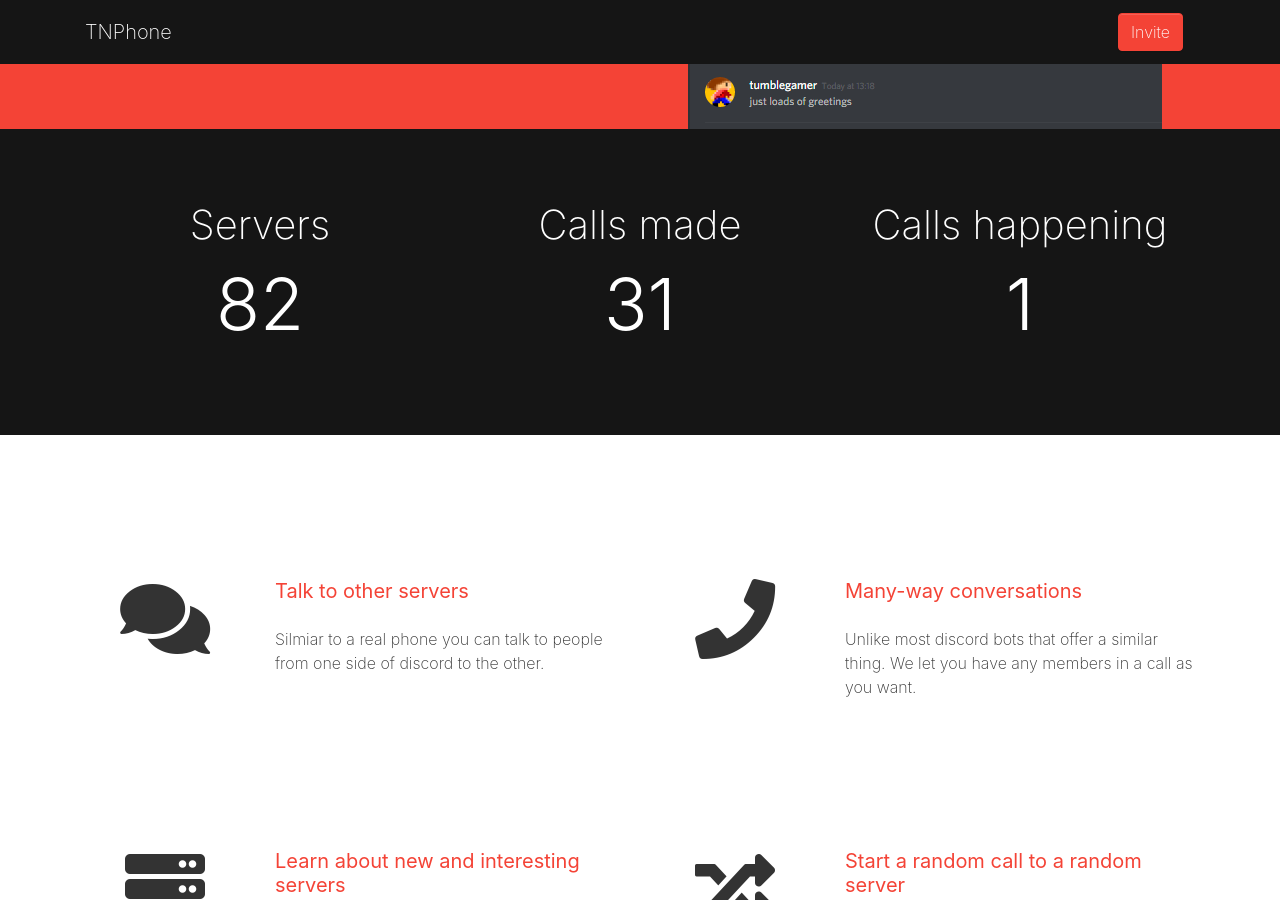
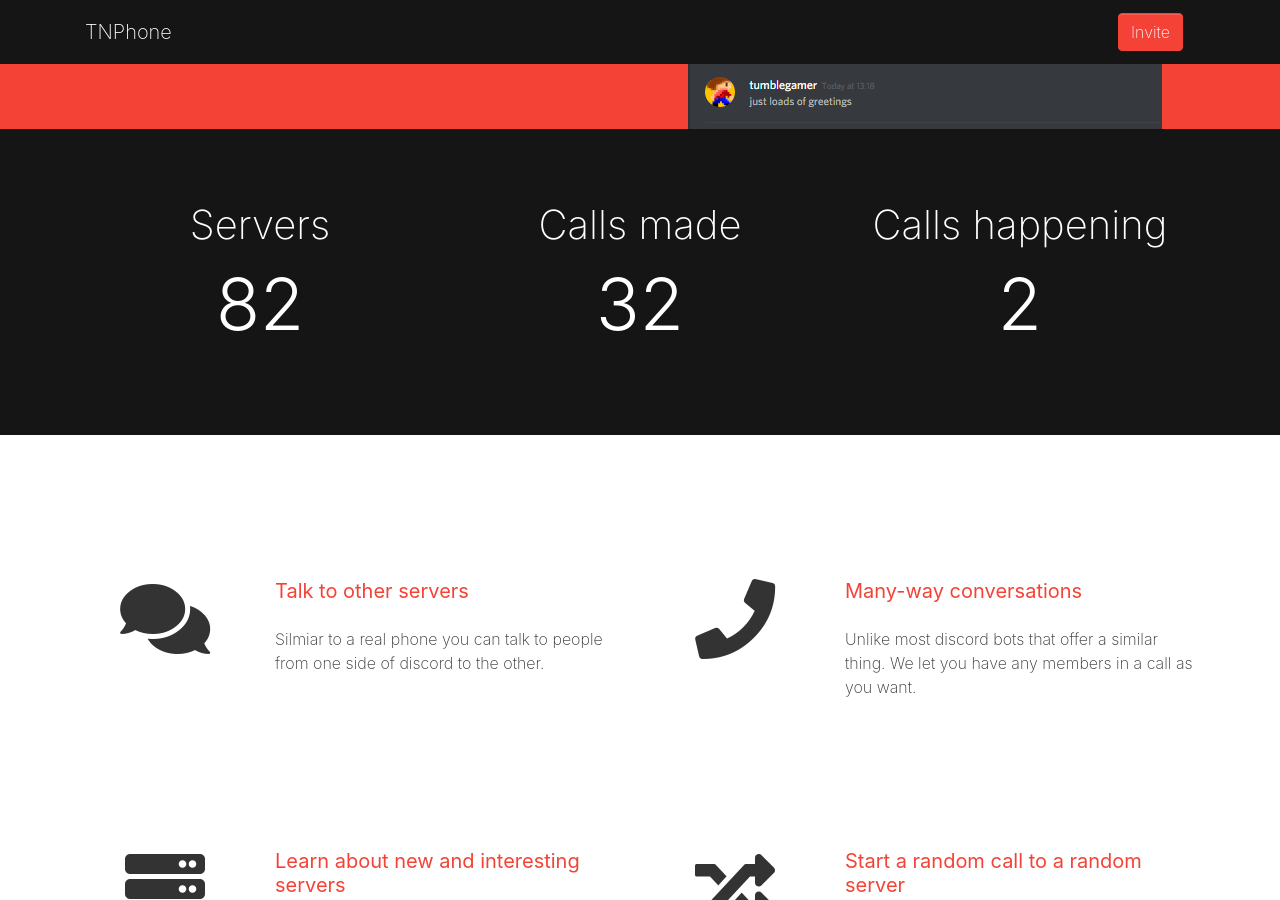
Before and after one commit to tumblenet/tnphone.tumblenet.ga, a Jekyll site: the page built from index.html, in a window 1280 px wide and 900 px high, scrolled down 443 px. Built offline with Jekyll 4.4.1, drawn with Linux system fonts in a browser that asks for light colours; nearby versions of some CDN libraries.

Commit message:
Update Phones feed

```diff
--- a/_data/phones.json
+++ b/_data/phones.json
@@ -1,5 +1,5 @@
 {
-	"callsMade": 31,
+	"callsMade": 32,
 	"servers": 82,
-	"currentCalls": 1
+	"currentCalls": 2
 }
```
